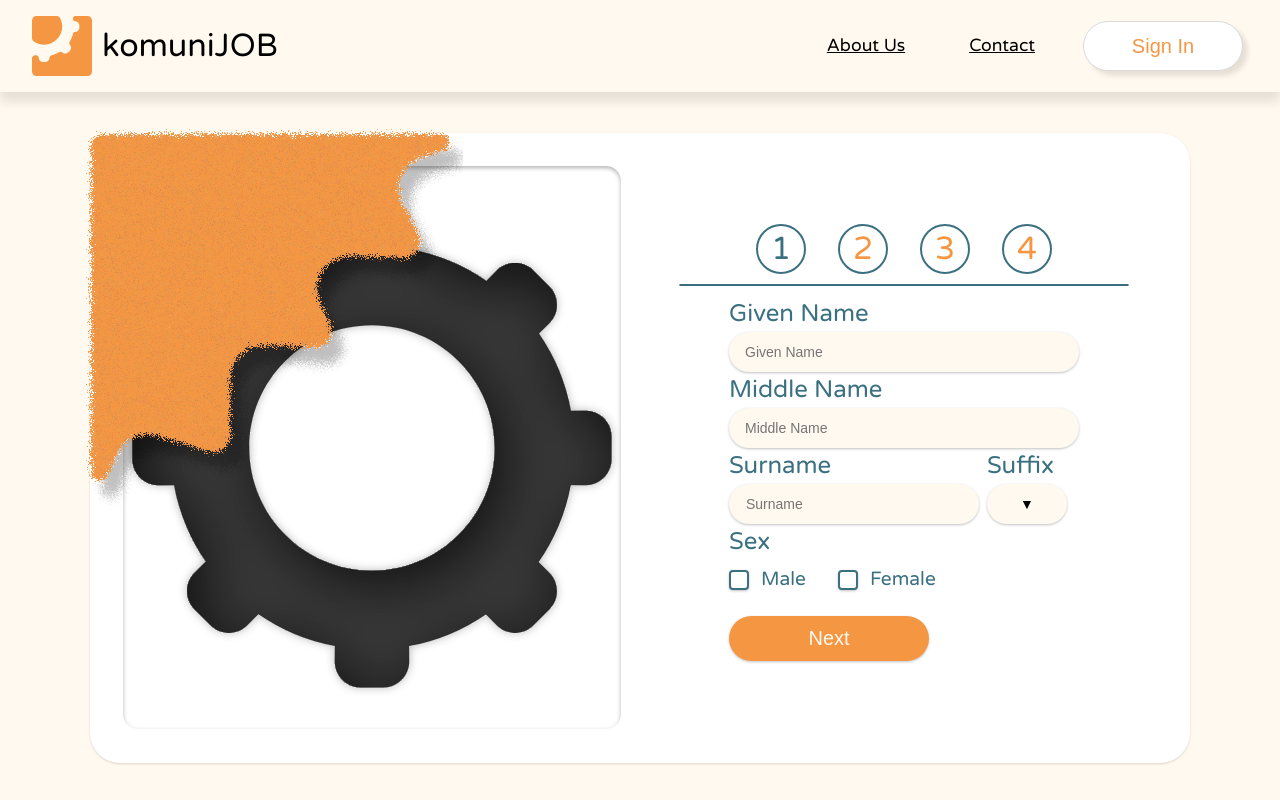
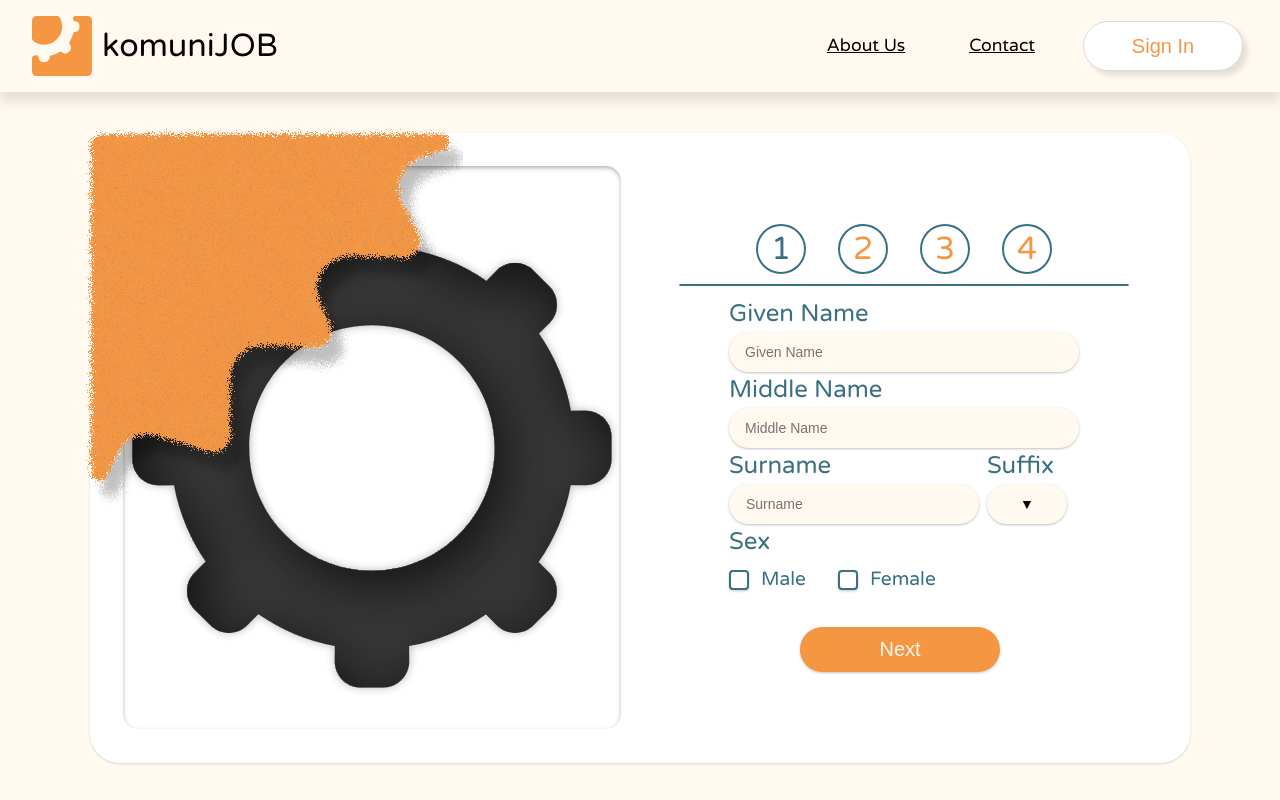
Before and after one commit to lenibnob/Komuni-Job, a React (Vite) app in the folder frontend/: page /register in a window 1280 px wide. Built offline with nearby package versions, Linux system fonts and the light colour scheme.

Commit message:
updated buttons and animations for login|register pages

```diff
--- a/frontend/src/css/AuthCSS/Login.css
+++ b/frontend/src/css/AuthCSS/Login.css
@@ -1,3 +1,27 @@
+@-webkit-keyframes slide-in-right {
+  0% {
+    -webkit-transform: translateX(1000px);
+            transform: translateX(1000px);
+    opacity: 0;
+  }
+  100% {
+    -webkit-transform: translateX(0);
+            transform: translateX(0);
+    opacity: 1;
+  }
+}
+@keyframes slide-in-right {
+  0% {
+    -webkit-transform: translateX(1000px);
+            transform: translateX(1000px);
+    opacity: 0;
+  }
+  100% {
+    -webkit-transform: translateX(0);
+            transform: translateX(0);
+    opacity: 1;
+  }
+}
 @font-face {
   font-family: 'Varela Round';
   src: url('../../../../frontend/recources/VarelaRound-Regular.ttf') format('truetype');
@@ -33,7 +57,7 @@
 }
 
 .login {
-
+    animation: slide-in-right 0.5s cubic-bezier(0.250, 0.460, 0.450, 0.940) both;
     display: flex;
     box-shadow: rgba(0, 0, 0, 0.2) 0px 1px 3px 0px, rgba(0, 0, 0, 0.06) 0px 1px 2px 0px;
     background-color: white;
--- a/frontend/src/css/AuthCSS/Registration.css
+++ b/frontend/src/css/AuthCSS/Registration.css
@@ -233,7 +233,14 @@
 .registrationTextInput:active{
   outline:none;
 }
-
+.buttonContainer{
+  align-items: center;
+  border: 1px solid #ffffff00;
+  border-radius: 20px;
+  padding-left: 20%;
+  padding-right: 20%;
+  padding-top: 5%;
+}
 .registrationNextButton {
   border-radius: 30px;
   background-color: #f59643;
@@ -423,9 +430,13 @@
   background-color: #ffffff;
   border: 2px solid #3B7080;
   border-radius: 4px;
+  position: relative;
 }
+.showPasswordContainer {
+  margin-top: 3%;
+}
+.showPasswordCheckbox {
 
-.showPasswordCheckbox {
   background-color: white;
   border: 2px solid #3B7080;
   border-radius: 4px;
@@ -443,7 +454,9 @@
   border-color: #f59643;
   box-shadow: rgba(0, 0, 0, 0.2) 0px 1px 3px 0px, rgba(0, 0, 0, 0.06) 0px 1px 2px 0px;
 }
-
+.termsCheckbox {
+  margin-top: 3%;
+}
 .formStep {
   animation: slide-fwd-center 0.45s cubic-bezier(0.250, 0.460, 0.450, 0.940) both;
 }
--- a/frontend/src/pages/AuthenticationPages/RegistrationPage.jsx
+++ b/frontend/src/pages/AuthenticationPages/RegistrationPage.jsx
@@ -186,7 +186,7 @@ export default function RegistrationPage() {
                       selected={formData.sex}
                       onChange={handleChange}
                     />
-                    <div>
+                    <div className="buttonContainer">
                       <button className="registrationNextButton" onClick={() => {if(!missing()){setStep(2)}}}>Next</button>
                     </div>
                   </div>
@@ -198,7 +198,7 @@ export default function RegistrationPage() {
                     <TextInput label="Province" name="province" value={formData.province} onChange={handleChange} variant="registration" placeholder="Province" />
                     <TextInput label="Barangay" name="barangay" value={formData.barangay} onChange={handleChange} variant="registration" placeholder="Barangay" />
                     <TextInput label="Address" name="address" value={formData.address} onChange={handleChange} variant="registration" placeholder="Address" />
-                    <div>
+                    <div className="buttonContainer">
                       <button className="registrationNextButton" onClick={() => {if(!missing()){setStep(3)}}}>Next</button>
                     </div>
                   </div>
@@ -238,13 +238,14 @@ export default function RegistrationPage() {
                         Show Password
                       </label>
                     </div>
-                    <div>
+                    <div className="buttonContainer">
                       <button className="registrationNextButton" onClick={() => {if(!missing()){setStep(4)}}}>Next</button>
                     </div>
                   </div>
                 )}
                 {step === 4 && (
                   <>
+                  <div className="formStep">
                     <div className="inputGroup">
                         <div className="fileSelect" onClick={() => document.getElementById('id_image').click()}>
                           Click and select your student ID
@@ -297,8 +298,9 @@ export default function RegistrationPage() {
                       </label>
                       {error && <div className="error-message" style={{ color: 'black', margin: '10px 0' }}>{error}</div>}
                     </div>
-                    <div>
+                    <div className="buttonContainer">
                       <button className="registrationNextButton" onClick={handleRegister}>Register</button>
+                    </div>
                     </div>
                   </>
                 )}
```
